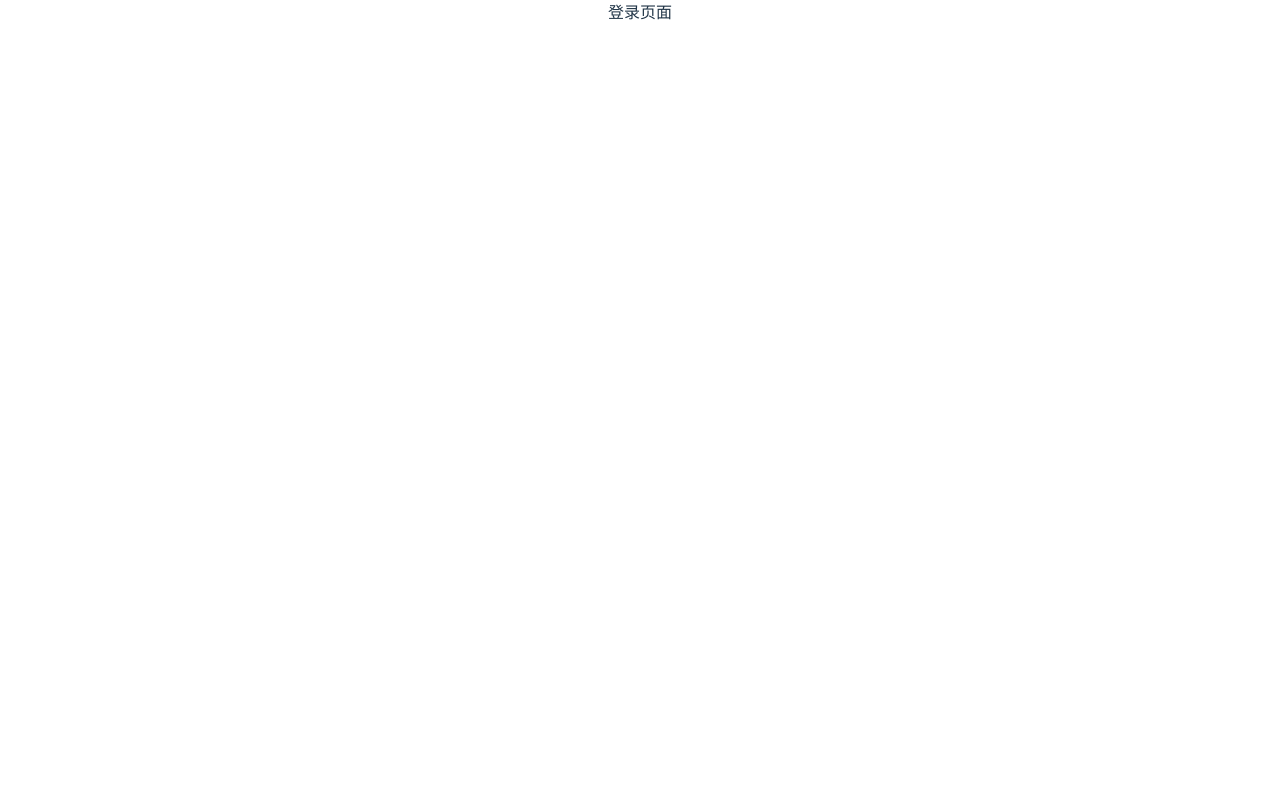
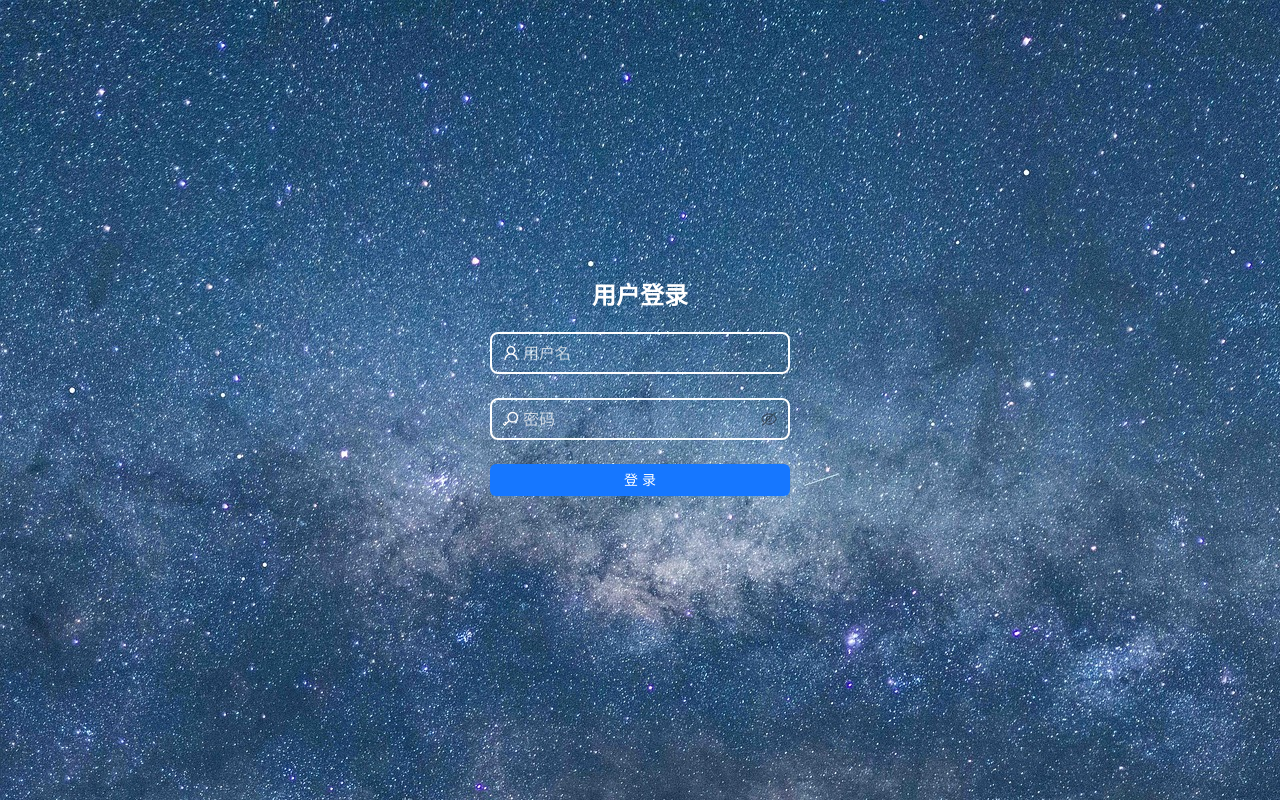
Before and after one commit to ztflsj516726/react-vite, a React (Vite) app: page /login in a window 1280 px wide. Built offline with nearby package versions, Linux system fonts and the light colour scheme.

Commit message:
登录页面

```diff
--- a/src/layouts/BasicLayout.scss
+++ b/src/layouts/BasicLayout.scss
@@ -1,3 +1,15 @@
+@use '@/styles/variables.scss' as *;
+
+// 方式1：使用命名空间
+// @use '@/styles/variables.scss' as vars;
+// 使用变量
+// color: vars.$primary-color;
+
+// 方式2：使用 as * 直接使用
+// @use '@/styles/variables.scss' as *;
+// 直接使用变量
+// color: $primary-color;
+
 // 变量定义
 $header-height: 64px;
 $sider-width: 200px;
@@ -43,11 +55,10 @@ body {
   .ant-layout-sider {
     .logo {
       height: 32px;
-      margin: 16px;
+      margin: $spacing-md;
       color: $text-color;
       @include flex-center;
-      justify-content: center;
-      font-size: 18px;
+      font-size: $font-size-lg;
       font-weight: bold;
       line-height: 32px;
       overflow: hidden;
@@ -55,27 +66,27 @@ body {
       .logo-img {
         height: 32px;
         width: 32px;
-        margin-right: 8px;
+        margin-right: $spacing-sm;
         object-fit: contain;
       }
 
       .logo-text {
-        font-size: 18px;
-        white-space: nowrap;
+        font-size: $font-size-lg;
+        @include text-ellipsis;
       }
     }
   }
 
   // 头部
   .header {
-    padding: 0 24px;
+    padding: 0 $spacing-lg;
     background: #fff;
-    @include flex-center;
+    @include flex-start;
     box-shadow: $box-shadow;
     width: 100%;
 
     .trigger {
-      font-size: 22px;
+      font-size: $font-size-lg;
       cursor: pointer;
       @include transition;
 
@@ -87,12 +98,13 @@ body {
 
   // 内容区域
   .content {
-    margin: 24px 16px;
-    padding: 24px;
+    margin: $spacing-lg $spacing-md;
+    padding: $spacing-lg;
     background: #fff;
     height: calc(100vh - #{$header-height + 48px});
     border-radius: $border-radius;
     overflow: auto;
     width: calc(100% - 32px);
+    @include scrollbar;
   }
 }
--- a/src/pages/login/index.jsx
+++ b/src/pages/login/index.jsx
@@ -1,8 +1,62 @@
+// src/LoginPage.js
+import React, { useState } from "react";
+import { Form, Input, Button, Typography } from "antd";
+import loginBg from "@/assets/login/login-bg.jpg";
+import { UserOutlined, KeyOutlined } from "@ant-design/icons";
+import "./index.scss";
+const { Title } = Typography;
+
 const Login = () => {
+  const [username, setUsername] = useState("");
+  const [password, setPassword] = useState("");
+  const handleSubmit = () => {
+    // 在这里执行登录逻辑，比如API调用
+    console.log("Username:", username, "Password:", password);
+  };
+
   return (
-    <>
-      <div>登录页面</div>
-    </>
+    <div
+      style={{
+        display: "flex",
+        justifyContent: "center",
+        height: "100vh",
+        alignItems: "center",
+        backgroundImage: `url(${loginBg})`,
+      }}
+    >
+      <Form onFinish={handleSubmit} style={{ width: 300 }} className="ant-form">
+        <Title
+          level={3}
+          style={{ textAlign: "center", marginBottom: 20, color: "white" }}
+        >
+          用户登录
+        </Title>
+        <Form.Item>
+          <Input
+            prefix={<UserOutlined style={{ color: "white" }} />}
+            placeholder="用户名"
+            value={username}
+            onChange={(e) => setUsername(e.target.value)}
+            size="large"
+          />
+        </Form.Item>
+        <Form.Item>
+          <Input.Password
+            prefix={<KeyOutlined style={{ color: "white" }} />}
+            type="password"
+            placeholder="密码"
+            value={password}
+            onChange={(e) => setPassword(e.target.value)}
+            size="large"
+          />
+        </Form.Item>
+        <Form.Item>
+          <Button type="primary" htmlType="submit" block>
+            登录
+          </Button>
+        </Form.Item>
+      </Form>
+    </div>
   );
 };
 
--- /dev/null
+++ b/src/pages/login/index.scss
@@ -0,0 +1,27 @@
+.ant-form {
+  // 自定义 antd 组件样式
+  .ant-input {
+    background-color: transparent !important;
+    color: white;
+
+    &:hover,
+    &:focus {
+      background-color: transparent !important;
+    }
+    &::placeholder {
+      color: white;
+      opacity: 0.7;
+    }
+  }
+
+  .ant-input-affix-wrapper {
+    border: 2px white solid;
+    background-color: transparent !important;
+    color: white;
+
+    &:hover,
+    &:focus {
+      background-color: transparent !important;
+    }
+  }
+}
--- a/src/router/index.jsx
+++ b/src/router/index.jsx
@@ -1,4 +1,5 @@
 import React from "react";
+import { Navigate } from "react-router-dom";
 import BasicLayout from "@/layouts/BasicLayout";
 import Login from "@/pages/Login";
 import Dashboard from "@/pages/Dashboard";
@@ -26,6 +27,10 @@ const routes = [
         element: <Dashboard />
       }
     ]
+  },
+  {
+    path: "*",
+    element: <Navigate to="/dashboard" replace />
   }
 ];
 
--- /dev/null
+++ b/src/styles/global.scss
@@ -0,0 +1,56 @@
+@use './variables.scss' as *;
+
+// 重置样式
+* {
+  margin: 0;
+  padding: 0;
+  box-sizing: border-box;
+}
+
+html, body {
+  height: 100%;
+  font-size: $font-size-base;
+  font-family: -apple-system, BlinkMacSystemFont, 'Segoe UI', Roboto, 'Helvetica Neue', Arial,
+    'Noto Sans', sans-serif, 'Apple Color Emoji', 'Segoe UI Emoji', 'Segoe UI Symbol',
+    'Noto Color Emoji';
+  line-height: 1.5;
+  color: $text-color;
+  background-color: #f0f2f5;
+}
+
+#root {
+  height: 100%;
+}
+
+// 滚动条样式
+::-webkit-scrollbar {
+  width: 6px;
+  height: 6px;
+}
+
+::-webkit-scrollbar-thumb {
+  background: #ccc;
+  border-radius: 3px;
+}
+
+::-webkit-scrollbar-track {
+  background: #f1f1f1;
+  border-radius: 3px;
+}
+
+// 常用工具类
+.flex-center {
+  @include flex-center;
+}
+
+.flex-between {
+  @include flex-between;
+}
+
+.flex-start {
+  @include flex-start;
+}
+
+.text-ellipsis {
+  @include text-ellipsis;
+}
--- /dev/null
+++ b/src/styles/variables.scss
@@ -0,0 +1,73 @@
+// 颜色变量
+$primary-color: #1890ff;
+$success-color: #52c41a;
+$warning-color: #faad14;
+$error-color: #f5222d;
+$text-color: #000000d9;
+$text-color-secondary: #00000073;
+$disabled-color: #00000040;
+$border-color: #d9d9d9;
+$box-shadow: 0 2px 8px rgba(0, 0, 0, 0.15);
+
+// 布局变量
+$header-height: 64px;
+$sider-width: 200px;
+$border-radius: 4px;
+
+// 字体变量
+$font-size-base: 14px;
+$font-size-lg: 16px;
+$font-size-sm: 12px;
+
+// 间距变量
+$spacing-xs: 4px;
+$spacing-sm: 8px;
+$spacing-md: 16px;
+$spacing-lg: 24px;
+$spacing-xl: 32px;
+
+// 混合器
+@mixin flex-center {
+  display: flex;
+  align-items: center;
+  justify-content: center;
+}
+
+@mixin flex-between {
+  display: flex;
+  align-items: center;
+  justify-content: space-between;
+}
+
+@mixin flex-start {
+  display: flex;
+  align-items: center;
+  justify-content: flex-start;
+}
+
+@mixin transition {
+  transition: all 0.3s;
+}
+
+@mixin text-ellipsis {
+  overflow: hidden;
+  white-space: nowrap;
+  text-overflow: ellipsis;
+}
+
+@mixin scrollbar {
+  &::-webkit-scrollbar {
+    width: 6px;
+    height: 6px;
+  }
+
+  &::-webkit-scrollbar-thumb {
+    background: #ccc;
+    border-radius: 3px;
+  }
+
+  &::-webkit-scrollbar-track {
+    background: #f1f1f1;
+    border-radius: 3px;
+  }
+}
```
Also changed, not shown: src/main.jsx (+6 -3 lines), src/assets/login/login-bg.jpg (added).
